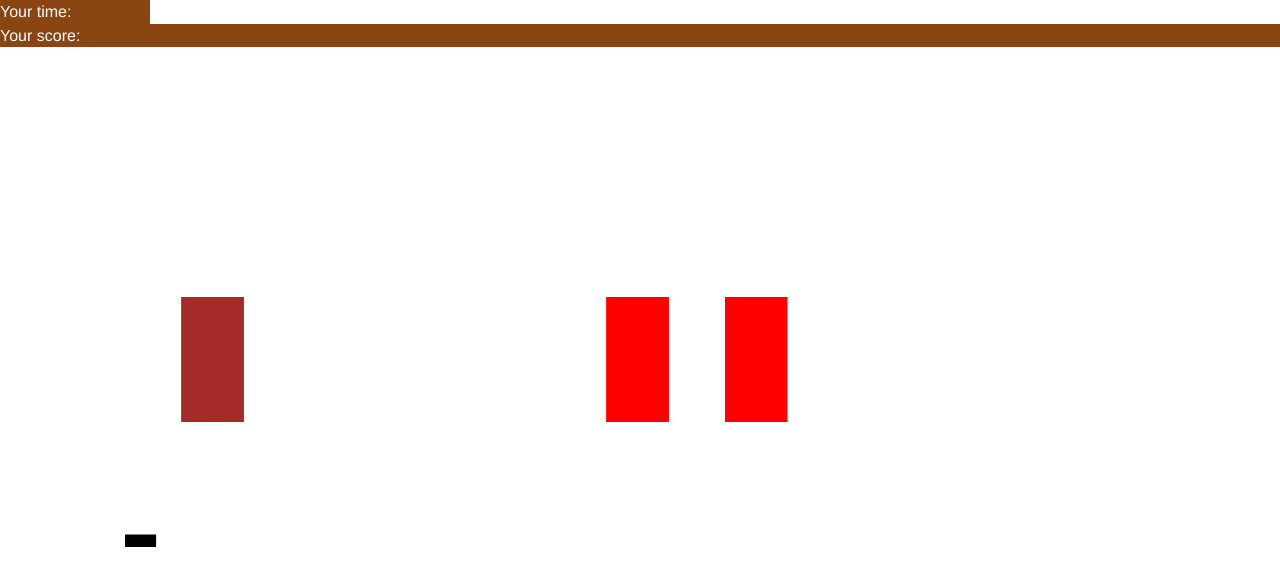
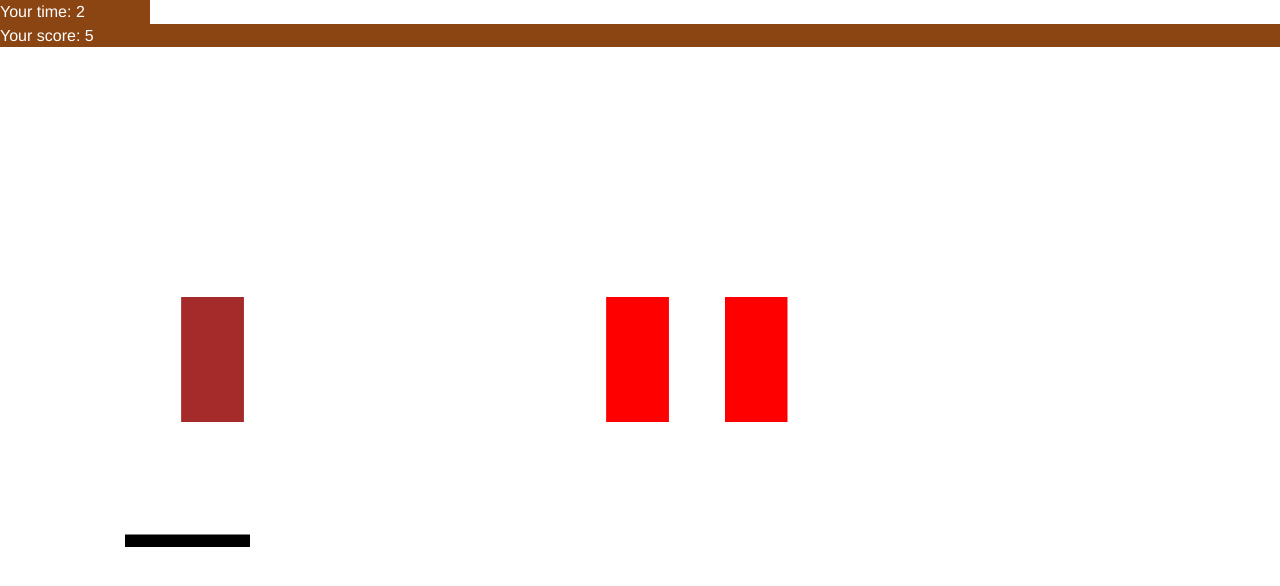
Before and after one commit to Jethet/ironhack-first-project, a plain HTML site: page index.html in a window 1280 px wide. Both pictures are taken after a click on the button "Get your coffee!!!". Drawn offline with Linux system fonts and the light colour scheme.

Commit message:
Add timer with seconds and game over after 60

```diff
--- a/css/style.css
+++ b/css/style.css
@@ -25,6 +25,7 @@ html {
   p {
     margin: 0;
   }
+
 
 
 
@@ -94,7 +95,7 @@ html {
     margin-left: 40px;
     padding: 32px 16px;
     text-decoration: none;
-    transition-duration: 0.4s;
+    transition-duration: 0.2s;
   }
 
   #start-button:hover {
--- a/src/game.js
+++ b/src/game.js
@@ -5,7 +5,8 @@ function Game(){
     this.ctx = null;
 
     this.time = 0;
-    this.score = null;
+    this.loopCount = 0;
+    this.score = 5;
     this.beverage = [];
     this.bialetti = 200;
 
@@ -40,7 +41,6 @@ function Game(){
     this.startLoop();
   };
 
-
   Game.prototype.startLoop = function(){
     var loop = function(){
       console.log("Game looping");
@@ -48,11 +48,9 @@ function Game(){
     this.ctx.clearRect(0, 0, this.canvas.width, this.canvas.height);
 
     // 1. UPDATE THE STATE (game, beverages)
-    //this.score++;
-      this.scoreElement.innerHTML = this.score;
-    // a. Create beverages randomly
 
 
+    // a. Create beverages randomly
     if (Math.random() > 0.99) {
         this.beverage.push(new Beverage(this.canvas, false, "red", 10));
       } else if (Math.random() > 0.995){
@@ -70,10 +68,6 @@ function Game(){
     // c. Move beverages
      // this.moveForward();
 
-    // d. Check if counter down to zero:
-      //this.checkIfGameOver();
-
-
     // UDATE CANVAS
     //  a. draw beverages
       this.beverage.forEach(function(beverage){
@@ -81,8 +75,11 @@ function Game(){
       });
 
       this.ctx.fillStyle = "black";
-      this.ctx.fillRect(this.bialetti, this.canvas.height -20, 50, 50);
-
+      this.ctx.fillRect(this.bialetti, this.canvas.height -20, 200, 50);
+    // d. Check if counter down to zero:
+       this.checkIfGameOver();
+       this.checkTime();
+       this.printTime();
     // Terminate loop if game is over
       if(!this.gameIsOver){
         window.requestAnimationFrame(loop);
@@ -110,21 +107,24 @@ function Game(){
 
 
   Game.prototype.checkCoffeeClicked = function(){
+
       this.beverage = this.beverage.filter(function(oneBeverage){
         return oneBeverage.x > this.bialetti - oneBeverage.width || oneBeverage.x < this.bialetti + oneBeverage.width;
       }, this);
+
+      console.log('beverageToClick :', this.beverage);
+
+      if(this.beverage.length > 0) {
         if (this.beverage[0].isCoffee === true) {
-      this.score++;
+          this.score ++;
           console.log("Good job")
         } else {
             this.score--;
             console.log("Stupid")
         }
-    if (this.score === 0){
-      this.gameOver();
       }
+      console.log(this.score);
   };
-
 
   Game.prototype.updateScore = function(){
  //   checkCoffeeClicked();
@@ -132,8 +132,8 @@ function Game(){
   };
 
   Game.prototype.checkIfGameOver = function(){
-    if (this.score < 0){
-      this.gameIsOver = true;
+    if (this.score <= 0){
+      this.gameOver();
     }
   }
 
@@ -152,12 +152,17 @@ function Game(){
 
 
   Game.prototype.checkTime = function(){
-    setInterval(setTime, 1000)
-
-
+    if (this.time === 60){
+      this.gameOver();
+    }
   };
 
 
   Game.prototype.printTime = function(){
+    this.loopCount++;
+    if (this.loopCount % 60 === 0) {
+      this.time = Math.floor(this.loopCount / 60);
+      this.timeElement.innerHTML = this.time;
+    }
 
   }
```
Lines whose indentation alone changed are shown as unchanged.
